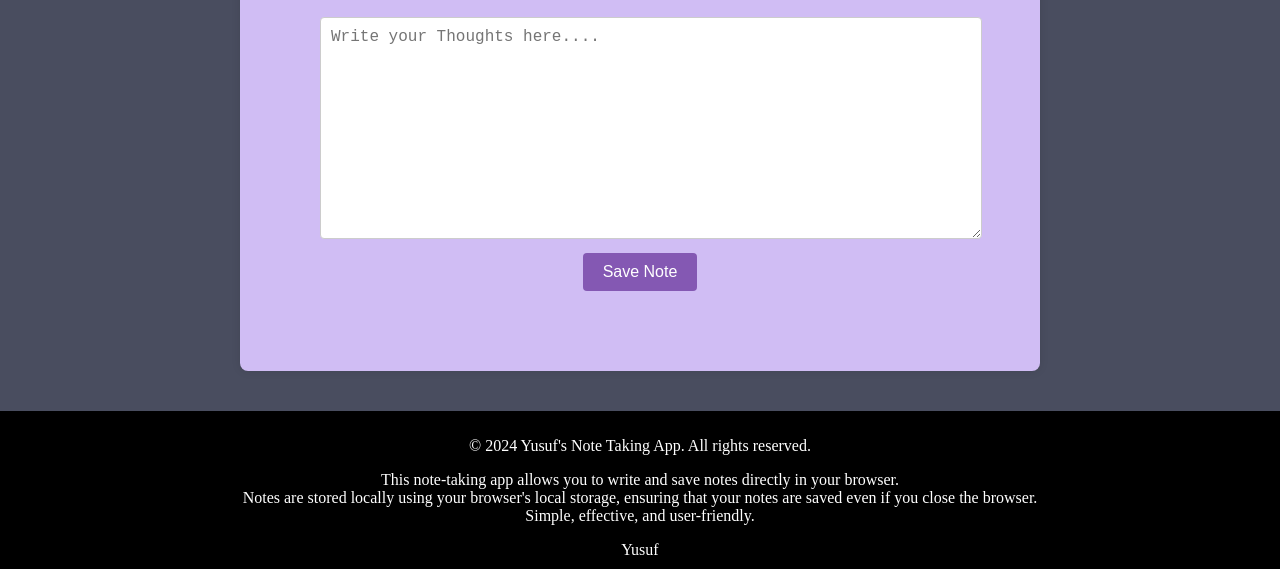
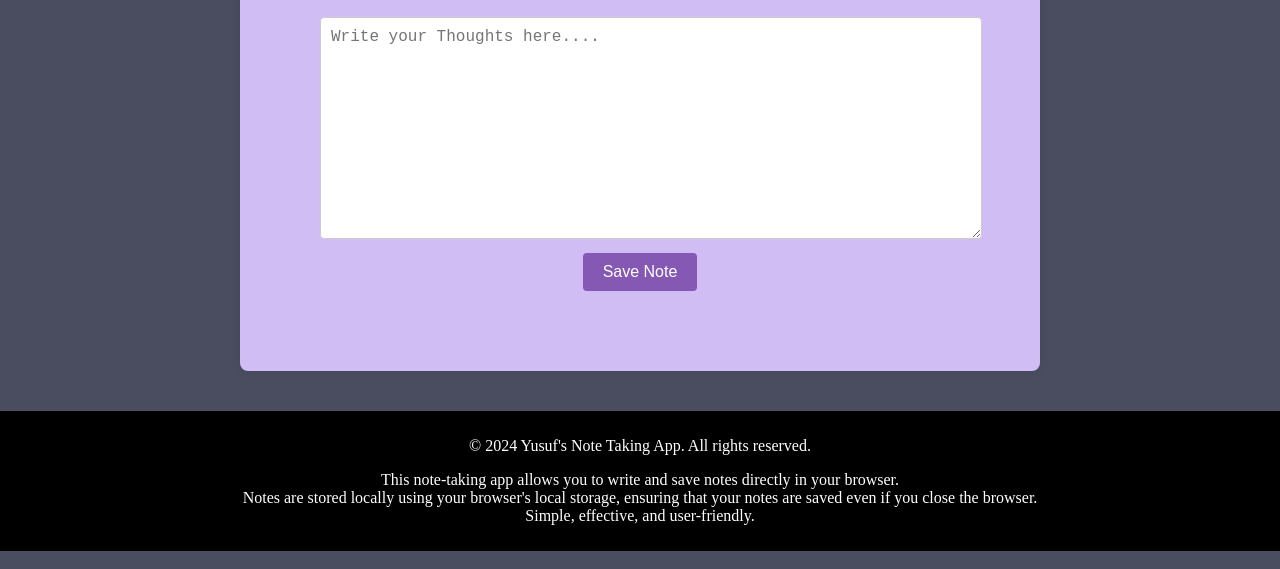
Before and after one commit to 01mdyusuf/BrainDump, a plain HTML site: page index.html in a window 1280 px wide. Shown: the part 248-817 px from the top of the page. Drawn offline with Linux system fonts and the light colour scheme.

Commit message:
Update index.html

```diff
--- a/index.html
+++ b/index.html
@@ -21,7 +21,7 @@
         <p>This note-taking app allows you to write and save notes directly in your browser.
             <br> Notes are stored locally using your browser's local storage, ensuring that your notes are saved even if you close the browser.
             <br>Simple, effective, and user-friendly.</p>
-            <div class="signature">Yusuf</div>
+
     </footer>
 
     <script src="script.js"></script>
```
